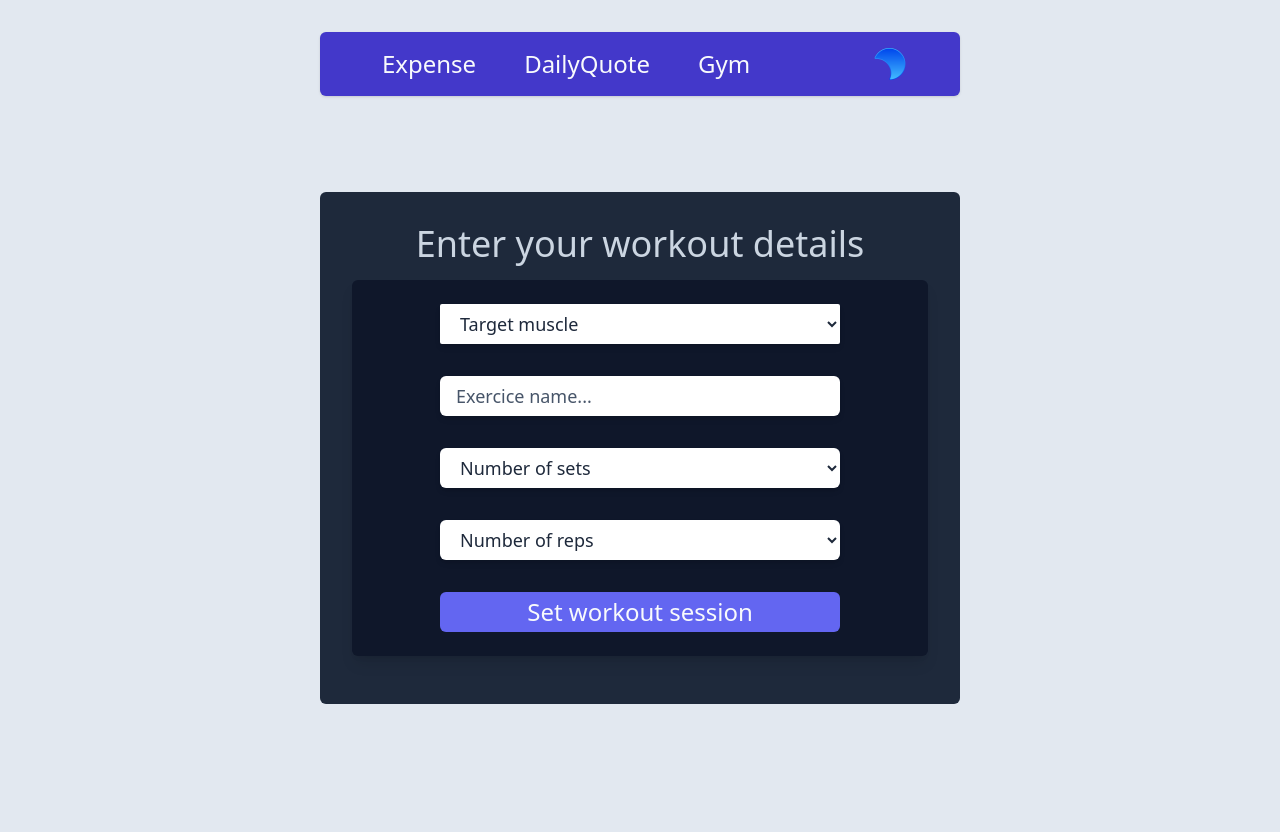
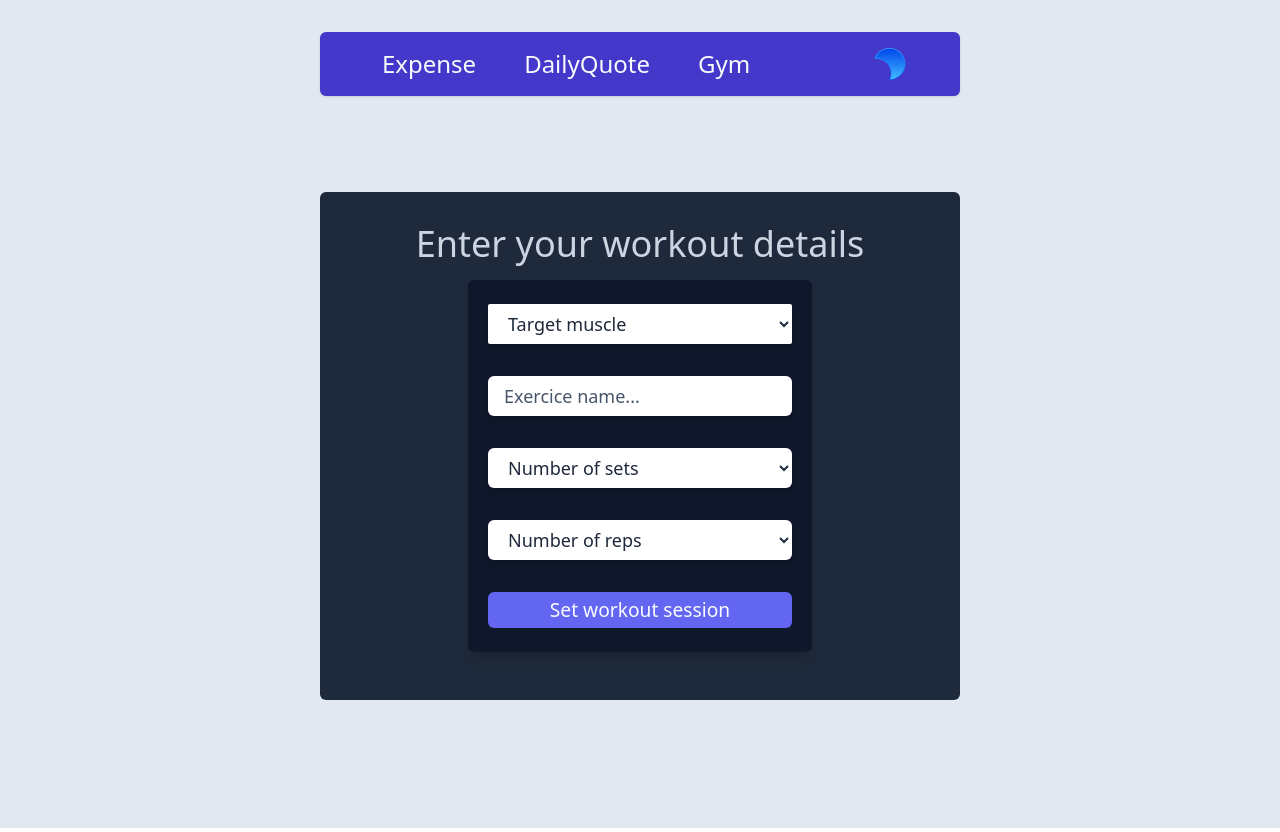
Before and after one commit to Lovenson2000/reactTracker, a React (Vite) app: page /gym in a window 1280 px wide. Built offline with nearby package versions, Linux system fonts and the light colour scheme.

Commit message:
Finishing Workout session

```diff
--- a/src/App.jsx
+++ b/src/App.jsx
@@ -18,6 +18,7 @@ function App() {
       <BrowserRouter>
         <Header isDarkTheme={isDarkTheme} changeTheme={changeTheme} />
         <Routes>
+          <Route path="/" element={<Expense isDarkTheme={isDarkTheme} />} />
           <Route path="/expense" element={<Expense isDarkTheme={isDarkTheme} />} />
           <Route path="/dailyquote" element={<DailyQuote isDarkTheme={isDarkTheme} />} />
           <Route path="/gym" element={<Gym isDarkTheme={isDarkTheme} />} />
--- a/src/pages/Gym.jsx
+++ b/src/pages/Gym.jsx
@@ -7,10 +7,12 @@ const ACTIONS = {
   SET_NUMBEROFSETS: "setNumberOfSets",
   SET_NUMBEROFREPS: "setNumberOfReps",
   ADD_NEWWORKOUTSESSION: "addNewWorkoutSession",
+  REMOVE_WORKOUTSESSION: "removeWorkoutSesssion",
 
 }
 //The initial values of the input fields
 const initialState = {
+  isNewWorkout: false,
   targetMuscle: "",
   exerciceName: "",
   numberOfSets: "",
@@ -49,11 +51,18 @@ function workoutReducer(state, action) {
       return {
         ...state,
         workoutSessions: [...state.workoutSessions, action.payload],
-        totalReps : state.numberOfSets * state.numberOfReps,
+        totalReps: state.numberOfSets * state.numberOfReps,
         targetMuscle: "",
         exerciceName: "",
         numberOfReps: "",
         numberOfSets: "",
+        isNewWorkout: true,
+      }
+    case ACTIONS.REMOVE_WORKOUTSESSION:
+      return {
+        ...state,
+        workoutSessions: state.workoutSessions.filter((session) =>
+          session.id !== action.payload.id),
       }
   }
 }
@@ -67,8 +76,8 @@ function Gym({ isDarkTheme }) {
     e.preventDefault();
 
     //Input fields validation
-    if(state.exerciceName.length === 0 ||
-      state.targetMuscle === ""||
+    if (state.exerciceName.length === 0 ||
+      state.targetMuscle === "" ||
       isNaN(parseInt(state.numberOfSets, 10)) ||
       isNaN(parseInt(state.numberOfReps, 10))) {
       alert("Enter a target Muscle, a number of Sets and Reps to complete");
@@ -83,17 +92,18 @@ function Gym({ isDarkTheme }) {
       reps: parseInt(state.numberOfReps, 10),
     };
 
-    dispatch({type: ACTIONS.ADD_NEWWORKOUTSESSION, payload: newWorkoutSession})
+    dispatch({ type: ACTIONS.ADD_NEWWORKOUTSESSION, payload: newWorkoutSession })
   }
   console.log(state.workoutSessions);
 
   return (
-    <div className={`${isDarkTheme ? "bg-slate-300 text-slate-900" : "bg-slate-800 text-slate-300"} rounded-md w-[40rem] mx-auto p-8 text-center text-4xl my-24`} >
-      <h1>Enter your workout details</h1>
-      <form className={`${isDarkTheme ? "bg-slate-200" : "bg-slate-900"} flex flex-col text-lg bg-slate-100 gap-8 text-slate-800 rounded-md my-4 mx-auto py-6 shadow-lg`}>
+    <>
+      <div className={`${isDarkTheme ? "bg-slate-300 text-slate-900" : "bg-slate-800 text-slate-300"} rounded-md sm1:w-[18.5rem] sm2:w-[21.7rem] sm3:w-[24rem] md2:w-[40rem] mx-auto sm1:p-2 sm3:p-4 md2:p-8 text-center text-4xl my-24`} >
+        <h1 className="sm1:text-[1.5rem] sm2:text-[2rem] md2:text-4xl">Enter your workout details</h1>
+        <form className={`sm1:w-[17rem] sm2:w-[20rem] sm3:w-[21.5rem] ${isDarkTheme ? "bg-slate-200" : "bg-slate-900"} flex flex-col text-lg bg-slate-100 gap-8 text-slate-800 rounded-md mx-auto my-4 py-6 shadow-lg`}>
           <select value={state.targetMuscle}
-          className="w-[25rem] mx-auto bg-white rounded-sm shadow-md h-10 px-4 outline-none"
-          onChange={(e) => dispatch({type:ACTIONS.SET_TARGETMUSCLE, payload: e.target.value})}
+            className="sm1:w-[15rem] sm2:w-[18rem] sm3:w-[19rem] mx-auto bg-white rounded-sm shadow-md h-10 px-4 outline-none"
+            onChange={(e) => dispatch({ type: ACTIONS.SET_TARGETMUSCLE, payload: e.target.value })}
           >
             <option value="" defaultValue>Target muscle</option>
             <option>Biceps</option>
@@ -106,16 +116,16 @@ function Gym({ isDarkTheme }) {
           </select>
 
           <input
-          className="w-[25rem] mx-auto focus-visible:border-2 focus-visible:border-r-indigo-700 placeholder:text-slate-600 h-10 px-4 outline-none rounded-md shadow-md bg-white"
+            className="sm1:w-[15rem] sm2:w-[18rem] sm3:w-[19rem]  mx-auto focus-visible:border-2 focus-visible:border-r-indigo-700 placeholder:text-slate-600 h-10 px-4 outline-none rounded-md shadow-md bg-white"
             value={state.exerciceName}
             type="text"
             placeholder="Exercice name..."
-          onChange={(e) => dispatch({type:ACTIONS.SET_EXERCICENAME, payload: e.target.value})}
+            onChange={(e) => dispatch({ type: ACTIONS.SET_EXERCICENAME, payload: e.target.value })}
           />
           <select
-          className="w-[25rem] mx-auto h-10 px-4 bg-white rounded-md shadow-md outline-none"
+            className="sm1:w-[15rem] sm2:w-[18rem] sm3:w-[19rem]  mx-auto h-10 px-4 bg-white rounded-md shadow-md outline-none"
             value={state.numberOfSets}
-          onChange={(e) => dispatch({type:ACTIONS.SET_NUMBEROFSETS, payload: e.target.value})}
+            onChange={(e) => dispatch({ type: ACTIONS.SET_NUMBEROFSETS, payload: e.target.value })}
           >
             <option value="" defaultValue="">
               Number of sets
@@ -125,9 +135,9 @@ function Gym({ isDarkTheme }) {
           </select>
 
           <select
-          className="w-[25rem] mx-auto rounded-md shadow-md h-10 px-4 bg-white outline-none"
+            className="sm1:w-[15rem] sm2:w-[18rem] sm3:w-[19rem]  mx-auto rounded-md shadow-md h-10 px-4 bg-white outline-none"
             value={state.numberOfReps}
-          onChange={(e) => dispatch({type:ACTIONS.SET_NUMBEROFREPS, payload: e.target.value})}
+            onChange={(e) => dispatch({ type: ACTIONS.SET_NUMBEROFREPS, payload: e.target.value })}
           >
             <option value="" disabled defaultValue>Number of reps</option>
             {Array.from({ length: 20 }, (_, i) => i + 1).map(rep =>
@@ -136,15 +146,38 @@ function Gym({ isDarkTheme }) {
 
           </select>
           <button
-          className="bg-indigo-500 w-[25rem] text-slate-50 text-2xl rounded-md mx-auto px-4 py-1"
+            className="sm1:w-[15rem] sm2:w-[18rem] sm3:w-[19rem] bg-indigo-500 text-slate-50 text-[1.2rem] rounded-md mx-auto px-4 py-1"
             onClick={handleAddNewWorkout}
           >
             Set workout session
           </button>
         </form>
       </div>
+
+      {state.workoutSessions.length > 0 && //Conditionally rendering the Workout sessions
+        <ul className={`${isDarkTheme ? "bg-slate-300" : "bg-slate-800"} grid sm1:grid-cols-1 md2:grid-cols-2 rounded-sm p-4 mx-auto sm1:w-[18.5rem] sm2:w-[21.7rem] sm3:w-[24rem] md2:w-[40rem]`}>
+          {state.workoutSessions?.map((session, index) =>
+            <Workout state={session} key={session.id} index={index} dispatch={dispatch} />)}
+
+        </ul>
+      }
+    </>
   )
 }
 export default Gym;
 
-//Workout Component goes here...
+function Workout({ state, index, dispatch }) {
+  return (
+    <li className="relative bg-white mx-auto p-2 my-4 shadow-md rounded-md sm1:w-[16rem] sm2:w-[19rem] sm3:w-[20.5rem] md1:w-[18rem]">
+      <span className="text-green-400 font-bold text-[1.5rem]">{index + 1 < 10 ? `0${index + 1}` : index + 1}</span>
+      <p>You are targeting your <strong>{state.muscle}</strong> with <strong>{state.name} </strong>
+        You have <strong>{state.sets} </strong>sets of <strong>{state.reps}</strong> reps Total reps = {state.sets * state.reps}</p>
+      <span
+        className="absolute right-3 cursor-pointer bottom-0 font-bold text-indigo-500"
+        onClick={() => dispatch({ type: ACTIONS.REMOVE_WORKOUTSESSION, payload: state })}
+      >
+        X
+      </span>
+    </li>
+  );
+}
```
Also changed, not shown: src/pages/Expense.jsx (line endings or trailing spaces). Lines whose indentation alone changed are shown as unchanged.
